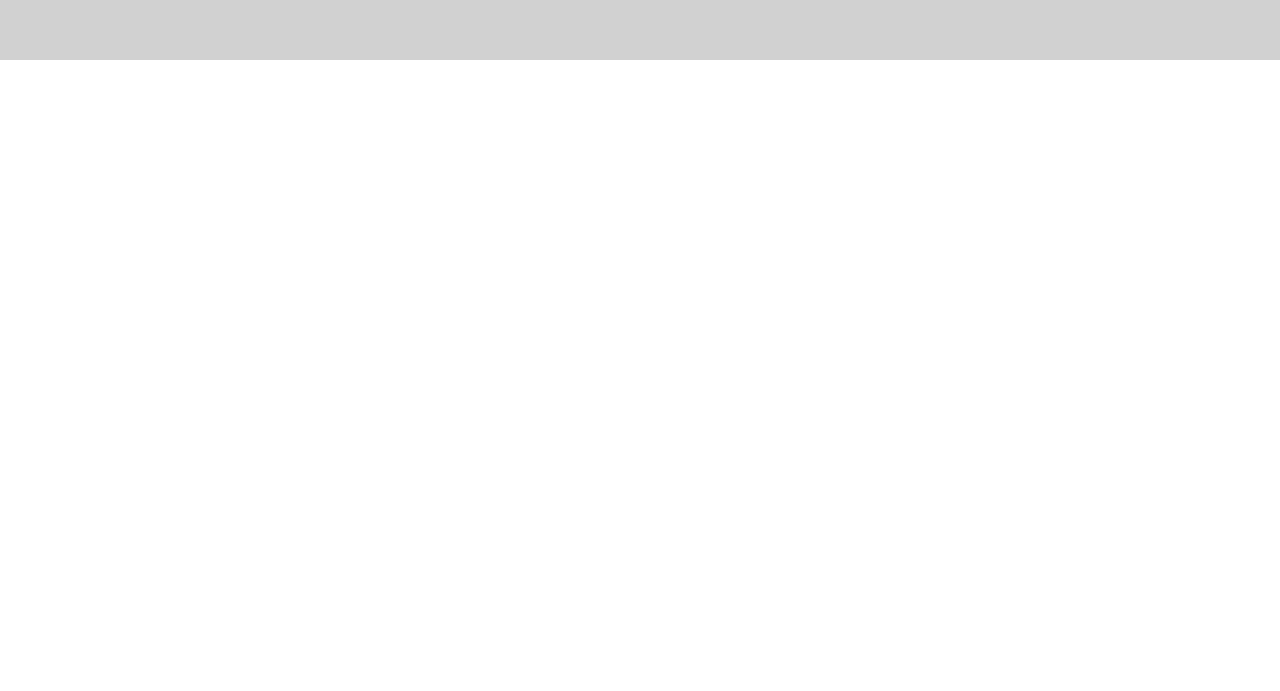
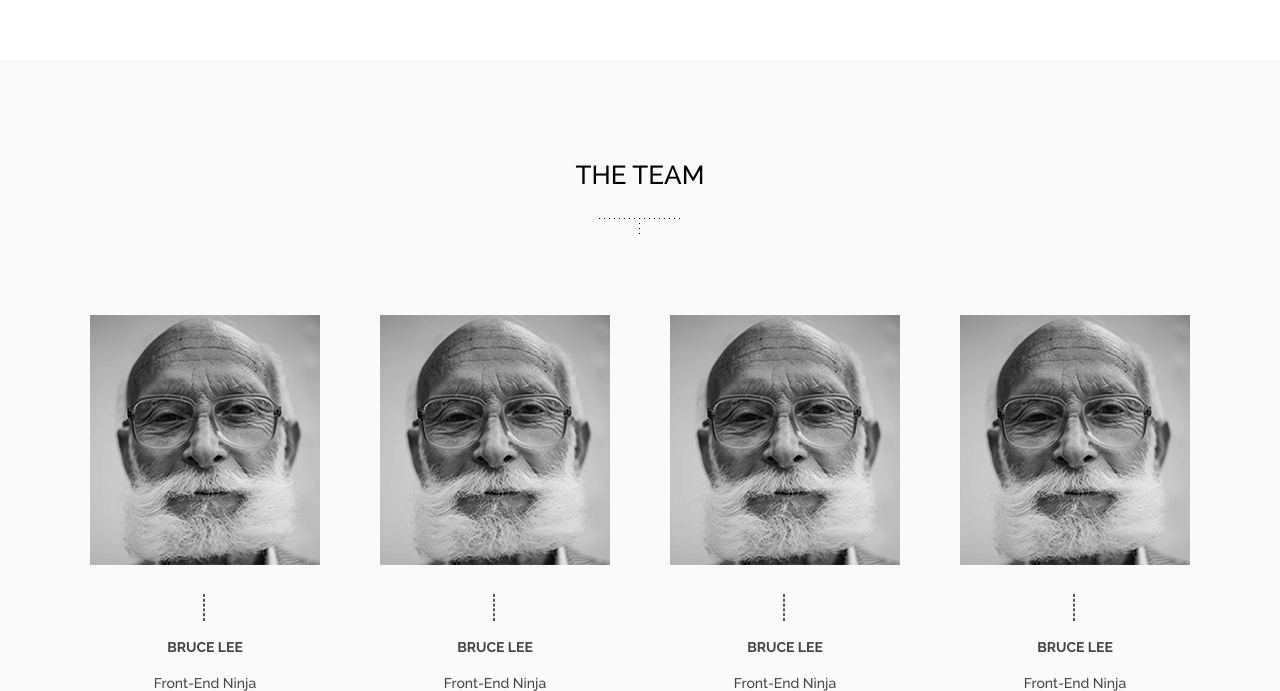
Before and after one commit to PriyeshGohil/elegancy_pdf_to_webPage, a website: page index.html in a window 1280 px wide. Shown: the part 2361-3052 px from the top of the page. Before the commit the page ends 2421 px from the top, so only its background shows below. Drawn offline with nearby package versions, Linux system fonts and the light colour scheme; files that its build step writes are made by us from their sources; files whose address does not match are found by name.

Commit message:
markup and styling team section

```diff
--- a/index.html
+++ b/index.html
@@ -74,5 +74,34 @@
             <h2 class="heading">what our clients think about us</h2>
             <p class="testimonial__text">Te veniam electram consequuntur duo. Nibh oratio ex nam, ne per solum mollis prompta, te vel movet zril sensibus quis munere adipiscing prohas lorem mucius democritum sed nefty sonet efficiantur autem vim et qui facilisi eam adipisci assentior inimicus.</p>
         </section>
+
+        <section class="team-wrapper">
+            <h2 class="heading">The Team</h2>
+            <div class="team">
+                <div class="team-member">
+                    <img src="imgs/team.png" alt="" class="team-member__img">
+                    <h4 class="team-member__name">Bruce Lee</h4>
+                    <h5 class="team-member__title">Front-End Ninja</h5>
+                </div>
+
+                <div class="team-member">
+                    <img src="imgs/team.png" alt="" class="team-member__img">
+                    <h4 class="team-member__name">Bruce Lee</h4>
+                    <h5 class="team-member__title">Front-End Ninja</h5>
+                </div>
+
+                <div class="team-member">
+                    <img src="imgs/team.png" alt="" class="team-member__img">
+                    <h4 class="team-member__name">Bruce Lee</h4>
+                    <h5 class="team-member__title">Front-End Ninja</h5>
+                </div>
+
+                <div class="team-member">
+                    <img src="imgs/team.png" alt="" class="team-member__img">
+                    <h4 class="team-member__name">Bruce Lee</h4>
+                    <h5 class="team-member__title">Front-End Ninja</h5>
+                </div>
+            </div>
+        </section>
      </body>
 </html>
--- a/src/css/main.scss
+++ b/src/css/main.scss
@@ -4,6 +4,7 @@
 @import 'social';
 @import 'billboard';
 @import 'feature';
+@import 'team';
 
 
 // custom fonts
@@ -30,11 +31,23 @@
 
 .testimonials {
     height: 690px;
-    background: #d1d1d1;
+    // background: #d1d1d1;
 }
 
 .heading {
     font: 500 26px 'Raleway', sans-serif;
-    margin: 0;
+    padding: 100px 0 125px 0;
+    text-align: center;
+    position: relative;
+    max-width: 200px;
+    margin: 0 auto;
+    text-transform: uppercase;
+
+    &:after {
+        content: url('../../imgs/heading-line.png');
+        position: absolute;
+        right: 60px;
+        bottom: 75px;
+    }
 
 }
--- /dev/null
+++ b/src/css/team.scss
@@ -0,0 +1,45 @@
+.team-wrapper {
+    background: #fafafa;
+}
+.team {
+    display: flex;
+    justify-content: space-between;
+    width: 1100px;
+    margin: 0 auto;
+}
+
+.team-member {
+    text-align: center;
+
+    &__img {
+        max-height: 250px;
+    }
+
+    &__name, &__title {
+        margin: 0;
+        font: 14px 'Raleway', sans-serif;
+        color: #454546;
+    }
+
+    &__name {
+        margin-top: 70px;
+        position: relative;
+        text-transform: uppercase;
+        font-weight: 700;
+
+        &:before {
+            content: '';
+            position: absolute;
+            top: -45px;
+            width: 0px;
+            height: 25px;
+            border: 1px dashed #575757;
+            right: 50%;
+        }
+    }
+
+    &__title {
+        margin-top: 20px;
+        font-weight: 500
+    }
+}
```
Also changed, not shown: imgs/heading-line.png (added), imgs/team.png (added).
